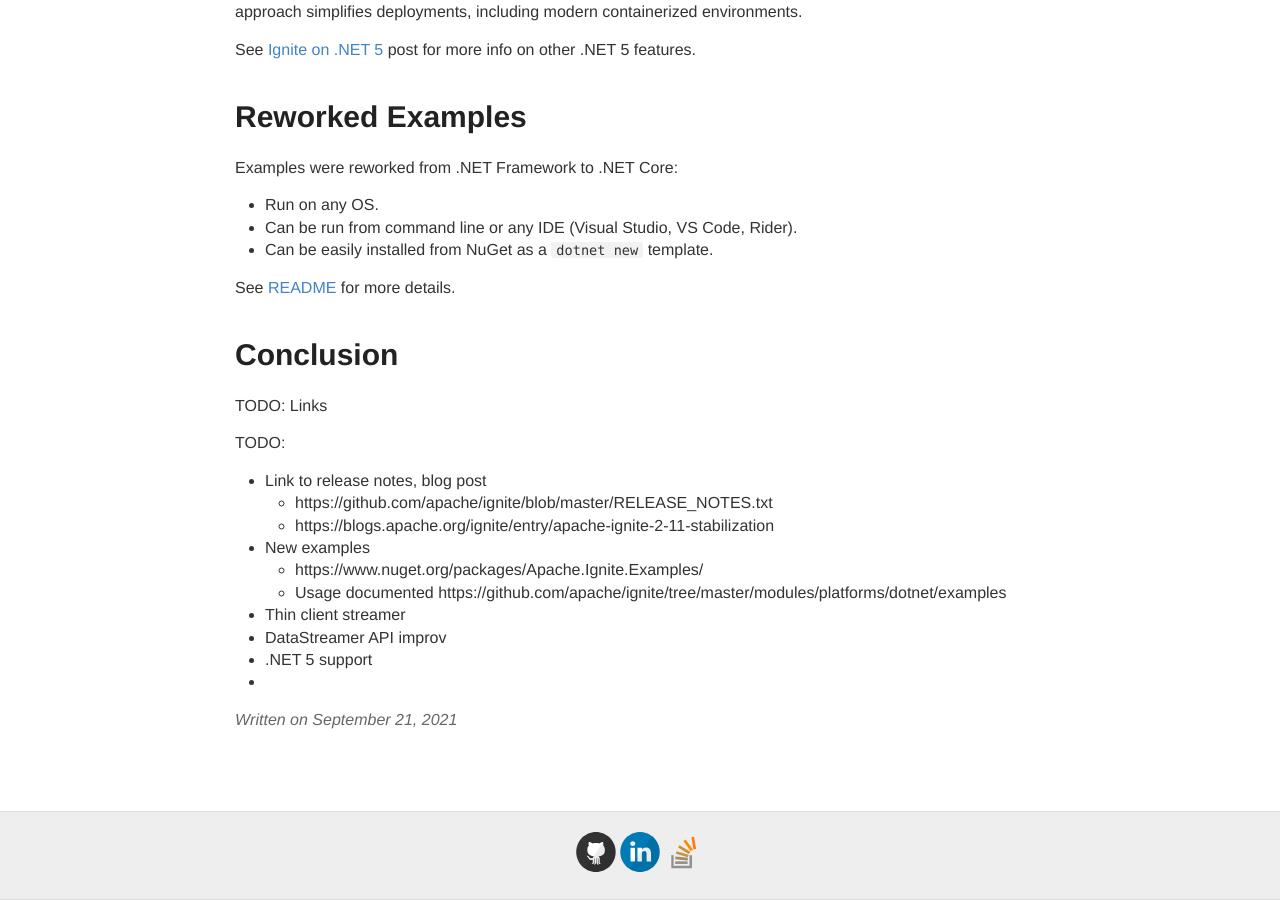
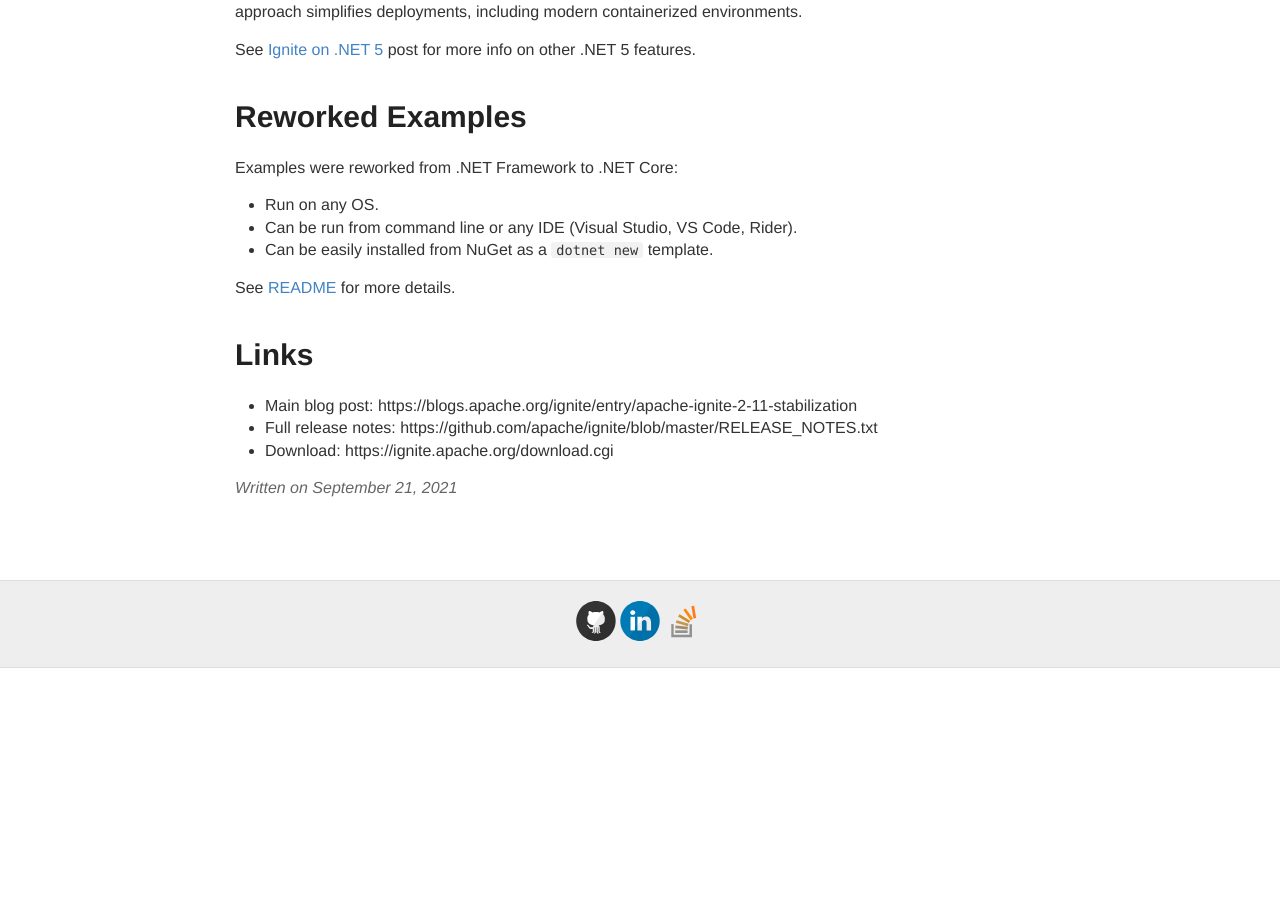
Before and after one commit to ptupitsyn/ptupitsyn.github.io, a Jekyll site: the page built from _posts/2021-09-21-Whats-New-In-Ignite-Net-2.11.md, in a window 1280 px wide and 900 px high, scrolled down 1569 px. Built offline with Jekyll 4.4.1, drawn with Linux system fonts in a browser that asks for light colours; comment, search, counter and statistics services are not loaded; after the commit the page ends 2237 px from its top, so only the background shows below that.

Commit message:
Conclusion

```diff
--- a/_posts/2021-09-21-Whats-New-In-Ignite-Net-2.11.md
+++ b/_posts/2021-09-21-Whats-New-In-Ignite-Net-2.11.md
@@ -68,22 +68,8 @@ Examples were reworked from .NET Framework to .NET Core:
 
 See [README](https://github.com/apache/ignite/blob/master/modules/platforms/dotnet/examples/README.md) for more details.
 
-# Conclusion
+# Links
 
-TODO: Links
-
-
-
-
-
-TODO:
-* Link to release notes, blog post
-  * https://github.com/apache/ignite/blob/master/RELEASE_NOTES.txt
-  * https://blogs.apache.org/ignite/entry/apache-ignite-2-11-stabilization
-* New examples
-  * https://www.nuget.org/packages/Apache.Ignite.Examples/
-  * Usage documented https://github.com/apache/ignite/tree/master/modules/platforms/dotnet/examples
-* Thin client streamer
-* DataStreamer API improv
-* .NET 5 support
-*
+* Main blog post: https://blogs.apache.org/ignite/entry/apache-ignite-2-11-stabilization
+* Full release notes: https://github.com/apache/ignite/blob/master/RELEASE_NOTES.txt
+* Download: https://ignite.apache.org/download.cgi
```
